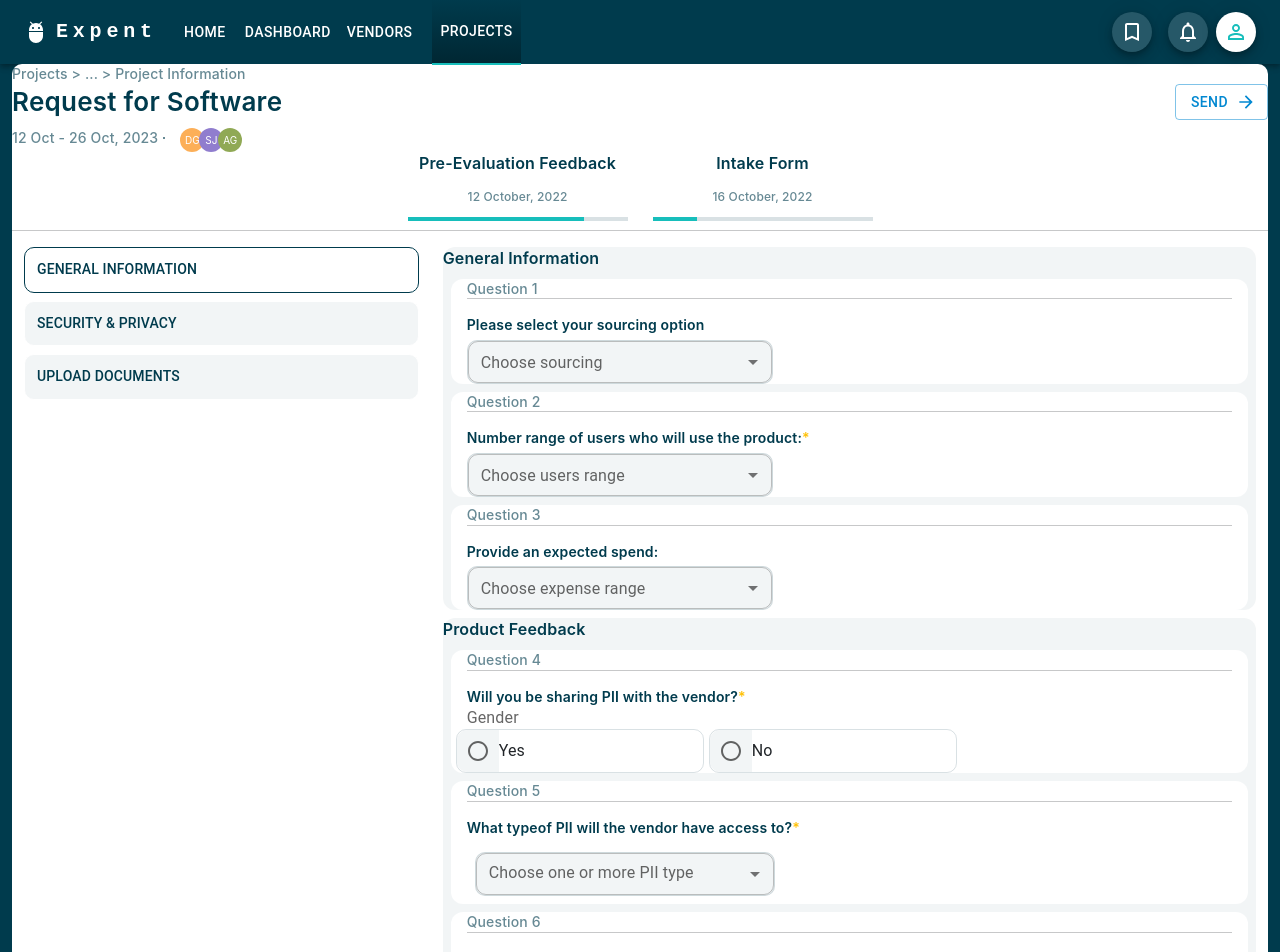
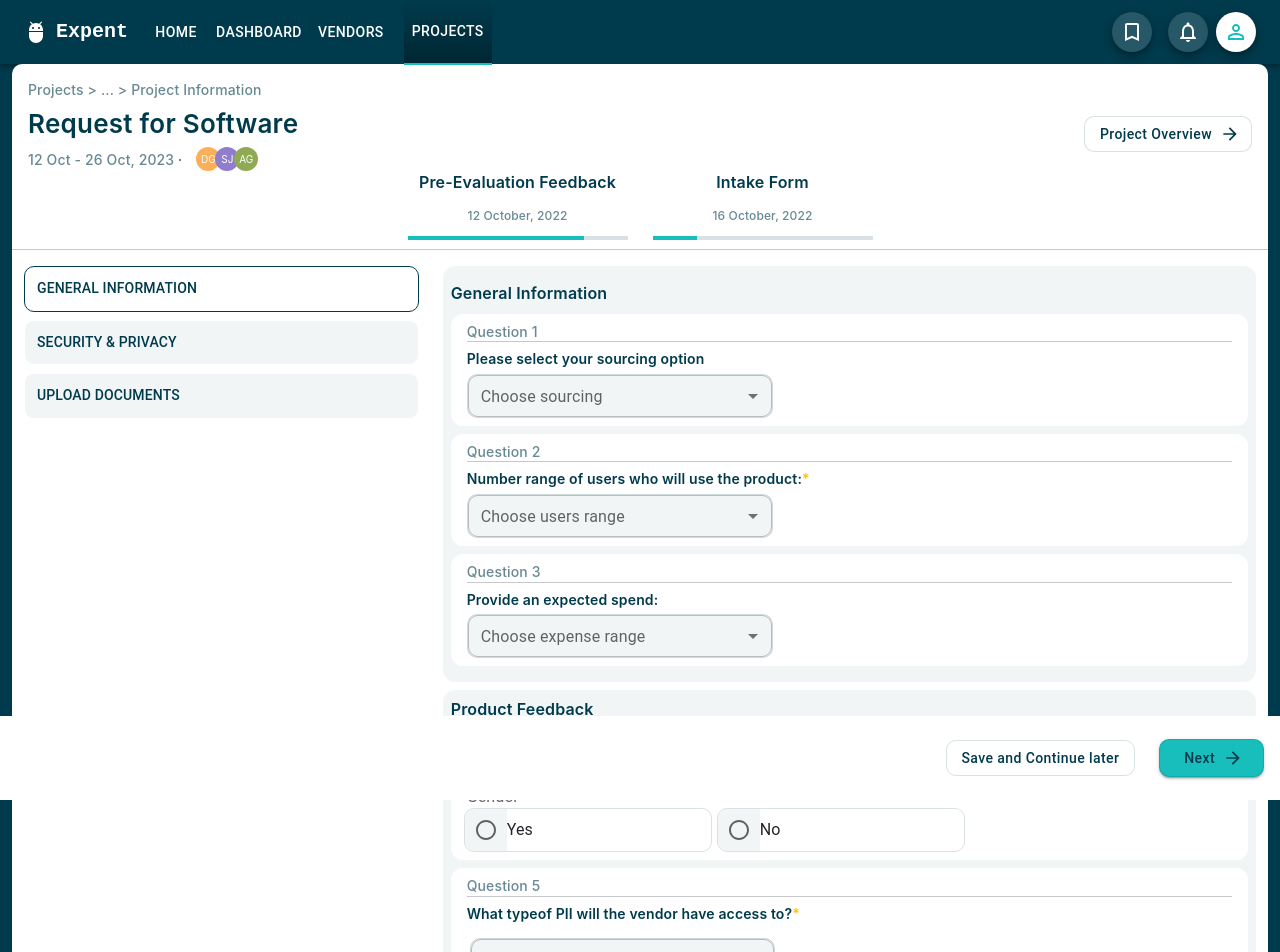
Before and after one commit to vikaschauhan1995/Expent-assignment, a React (Create React App) app: page / in a window 1280 px wide. Shown: the top 952 px of the page. Built offline with nearby package versions, Linux system fonts and the light colour scheme.

Commit message:
project information form page completed with style

```diff
--- /dev/null
+++ b/src/components/ProjectInformationFooter.js
@@ -0,0 +1,25 @@
+import React from 'react';
+import '../style/components/ProjectInformationFooter.css';
+import Button from '@mui/material/Button';
+import ArrowForward from '@mui/icons-material/ArrowForward';
+
+const ProjectInformationFooter = () => {
+  return (
+    <div className="ProjectInformationFooter__container">
+      <div className="ProjectInformationFooter__innerContainer">
+        <div>
+          <Button variant="outlined" className="ProjectInformationFooter__button mx-4" color="info">
+            Save and Continue later
+          </Button>
+        </div>
+        <div>
+          <Button variant="contained" className="ProjectInformationFooter__button filled px-4" color="info" endIcon={<ArrowForward />}>
+            Next
+          </Button>
+        </div>
+      </div>
+    </div>
+  )
+}
+
+export default ProjectInformationFooter
--- a/src/components/ProjectInformationForm.js
+++ b/src/components/ProjectInformationForm.js
@@ -18,22 +18,22 @@ const ProjectInformationForm = () => {
     );
   }) : 'Nop';
   return (
-    <div className="ProjectInformationForm__container">
-      <div className="ProjectInformationForm__page_location">Projects &gt; ... &gt; Project Information</div>
-      <div className="ProjectInformationForm__head">
+    <div className="ProjectInformationForm__container" style={{ marginBottom: '90px' }}>
+      <div className="ProjectInformationForm__page_location p-3">Projects &gt; ... &gt; Project Information</div>
+      <div className="ProjectInformationForm__head mx-3">
         <div className="ProjectInformationForm__head_left">
           <div><h2 className="ProjectInformationForm__heading">Request for Software</h2></div>
           <div className="ProjectInformationForm_date_detail">
             <div className="ProjectInformationForm__dates">12 Oct - 26 Oct, 2023</div>
             <div className="dot"></div>
-            <div className="ProjectInformationForm_short_names">
+            <div className="ProjectInformationForm_short_names" style={{ marginTop: '-3px' }}>
               {shortNameBadge}
             </div>
           </div>
         </div>
         <div className="ProjectInformationForm__head_right">
-          <Button variant="outlined" color="info" endIcon={<ArrowForward />}>
-            Send
+          <Button variant="outlined" className="ProjectInformationForm__button" color="info" endIcon={<ArrowForward />}>
+            Project Overview
           </Button>
         </div>
       </div>
--- a/src/components/ProjectInformationFormWithFields.js
+++ b/src/components/ProjectInformationFormWithFields.js
@@ -9,92 +9,93 @@ import SearchOutlinedIcon from '@mui/icons-material/SearchOutlined';
 const ProjectInformationFormWithFields = () => {
   return (
     <div className="ProjectInformationFormWithFields__container">
-      <div className="faded_container">
-        <div className="ProjectInformationFormWithFields__heading">General Information</div>
-        <div className="white_container m-2">
-          <div className="mx-3">
+      <div className="faded_container py-2 mb-2">
+        <div className="ProjectInformationFormWithFields__heading p-2">General Information</div>
+        <div className="white_container mx-2">
+          <div className="mx-3 py-2">
             <div className="light_label">
               Question 1
             </div>
             <hr style={{ marginTop: '0px' }} />
-            <div className="dark_label">
+            <div className="dark_label" style={{ marginTop: '-9px' }}>
               Please select your sourcing option
             </div>
             <SelectOption label="Choose sourcing" />
           </div>
         </div>
         <div className="white_container m-2">
-          <div className="mx-3">
+          <div className="mx-3 py-2">
             <div className="light_label">
               Question 2
             </div>
             <hr style={{ marginTop: '0px' }} />
-            <div className="dark_label">
+            <div className="dark_label" style={{ marginTop: '-9px' }}>
               Number range of users who will use the product:<span className="text-warning">*</span>
             </div>
             <SelectOption label="Choose users range" />
           </div>
         </div>
         <div className="white_container m-2">
-          <div className="mx-3">
+          <div className="mx-3 py-2">
             <div className="light_label">
               Question 3
             </div>
             <hr style={{ marginTop: '0px' }} />
-            <div className="dark_label">
+            <div className="dark_label" style={{ marginTop: '-9px' }}>
               Provide an expected spend:
             </div>
             <SelectOption label="Choose expense range" />
           </div>
         </div>
       </div>
-      <div className="faded_container">
-        <div className="ProjectInformationFormWithFields__heading">Product Feedback</div>
+      <div className="faded_container py-2 mb-2">
+        <div className="ProjectInformationFormWithFields__heading px-2">Product Feedback</div>
         <div className="white_container m-2">
-          <div className="mx-3">
+          <div className="mx-3 py-2">
             <div className="light_label">
               Question 4
             </div>
             <hr style={{ marginTop: '0px' }} />
-            <div className="dark_label">
+            <div className="dark_label" style={{ marginTop: '-9px' }}>
               Will you be sharing PII with the vendor?<span className="text-warning">*</span>
             </div>
             <RadioGroupComponent />
           </div>
         </div>
         <div className="white_container m-2">
-          <div className="mx-3">
+          <div className="mx-3 pt-2">
             <div className="light_label">
               Question 5
             </div>
             <hr style={{ marginTop: '0px' }} />
-            <div className="dark_label">
+            <div className="dark_label" style={{ marginTop: '-9px' }}>
               What typeof PII will the vendor have access to?<span className="text-warning">*</span>
             </div>
             <MultiSelectOption label="Choose one or more PII type" />
           </div>
         </div>
         <div className="white_container m-2">
-          <div className="mx-3">
+          <div className="mx-3 py-2">
             <div className="light_label">
               Question 6
             </div>
             <hr style={{ marginTop: '0px' }} />
-            <div className="dark_label">
+            <div className="dark_label" style={{ marginTop: '-9px' }}>
               Will the vendor have access to AWS Account?<span className="text-warning">*</span>
             </div>
             <RadioGroupComponent />
           </div>
         </div>
-        <div className="faded_container">
-          <div className="ProjectInformationFormWithFields__heading">Upload Documents</div>
+      </div>
+      <div className="faded_container py-2 mb-2">
+        <div className="ProjectInformationFormWithFields__heading px-2">Upload Documents</div>
         <div className="white_container m-2">
-            <div className="mx-3">
+          <div className="mx-3 py-2">
             <div className="light_label">
               Question 7
             </div>
             <hr style={{ marginTop: '0px' }} />
-              <div className="dark_label">
+            <div className="dark_label pb-2" style={{ marginTop: '-9px' }}>
               Please attach any relevant contract or documents:
             </div>
             <div className="faded_container" style={{ height: '124px' }}>
@@ -111,7 +112,6 @@ const ProjectInformationFormWithFields = () => {
         </div>
       </div>
     </div>
-    </div>
   )
 }
 
--- a/src/components/RadioGroupComponent.js
+++ b/src/components/RadioGroupComponent.js
@@ -14,6 +14,7 @@ const RadioGroupComponent = () => {
         row
         aria-labelledby="demo-row-radio-buttons-group-label"
         name="row-radio-buttons-group"
+        className="mx-2"
       >
         <FormControlLabel className="custom_radio_button" value="yes" control={<Radio className="custom_radio" />} label="Yes" />
         <FormControlLabel className="custom_radio_button" value="no" control={<Radio className="custom_radio" />} label="No" />
--- a/src/components/ResponsiveAppBar.js
+++ b/src/components/ResponsiveAppBar.js
@@ -54,7 +54,7 @@ function ResponsiveAppBar() {
               display: { xs: 'none', md: 'flex' },
               fontFamily: 'monospace',
               fontWeight: 700,
-              letterSpacing: '.3rem',
+              letterSpacing: '.0rem',
               color: 'white',
               textDecoration: 'none',
             }}
@@ -98,7 +98,7 @@ function ResponsiveAppBar() {
               ))}
             </Menu>
           </Box>
-          <AdbIcon sx={{ display: { xs: 'flex', md: 'none' }, mr: 1 }} />
+          <AdbIcon sx={{ display: { xs: 'flex', md: 'none' }, mr: 1 }} style={{ color: 'white' }} />
           <Typography
             variant="h5"
             noWrap
@@ -111,11 +111,11 @@ function ResponsiveAppBar() {
               fontFamily: 'monospace',
               fontWeight: 700,
               letterSpacing: '.3rem',
-              color: 'inherit',
+              color: 'white',
               textDecoration: 'none',
             }}
           >
-            LOGO
+            Expent
           </Typography>
           <Box sx={{ flexGrow: 1, display: { xs: 'none', md: 'flex' } }}>
             {pages.map((page) => {
--- a/src/pages/ProjectInformationIntakeForm.js
+++ b/src/pages/ProjectInformationIntakeForm.js
@@ -1,4 +1,5 @@
 import React from 'react'
+import ProjectInformationFooter from '../components/ProjectInformationFooter';
 import ProjectInformationForm from '../components/ProjectInformationForm';
 import ResponsiveAppBar from '../components/ResponsiveAppBar';
 import '../style/pages/ProjectInformationIntakeForm.css';
@@ -8,6 +9,7 @@ const ProjectInformationIntakeForm = () => {
     <div className="ProjectInformationIntakeForm__container">
       <ResponsiveAppBar />
       <ProjectInformationForm />
+      <ProjectInformationFooter />
     </div>
   )
 }
--- a/src/style/components/MultiSelectOption.css
+++ b/src/style/components/MultiSelectOption.css
@@ -9,4 +9,5 @@
   border: 1px solid rgba(0, 59, 77, 0.15) !important;
   border-radius: 10px !important;
   margin-top: 7px;
+  margin-left: -5px;
 }
--- /dev/null
+++ b/src/style/components/ProjectInformationFooter.css
@@ -0,0 +1,33 @@
+.ProjectInformationFooter__container {
+  position: fixed;
+  bottom: 0;
+  height: 84px;
+  background-color: white;
+  width: 100%;
+}
+
+.ProjectInformationFooter__innerContainer {
+  height: 100%;
+  padding-right: 16px;
+  display: flex;
+  align-items: center;
+  justify-content: flex-end;
+}
+
+.ProjectInformationFooter__button {
+  /* background: #FFFFFF !important; */
+  /* Expent Design System/Dark/Dark 4 */
+
+  border: 1px solid rgba(0, 59, 77, 0.15) !important;
+  border-radius: 10px !important;
+  text-transform: none !important;
+  color: #003B4D !important;
+  font-style: normal;
+  font-weight: 600;
+  font-size: 14px;
+}
+
+.ProjectInformationFooter__button.filled {
+  background-color: #17BEBB !important;
+  color: #003B4D !important;
+}
--- a/src/style/components/ProjectInformationForm.css
+++ b/src/style/components/ProjectInformationForm.css
@@ -33,7 +33,7 @@
   font-size: 26px;
   line-height: 140%;
   /* or 36px */
-
+  margin-top: -10px;
   letter-spacing: 0.01em;
 
   color: #003B4D;
@@ -162,3 +162,16 @@
   flex: none;
   order: 3;
 }
+
+.ProjectInformationForm__button {
+  background: #FFFFFF !important;
+  /* Expent Design System/Dark/Dark 4 */
+
+  border: 1px solid rgba(0, 59, 77, 0.15) !important;
+  border-radius: 10px !important;
+  text-transform: none !important;
+  color: #003B4D !important;
+  font-style: normal;
+  font-weight: 600;
+  font-size: 14px;
+}
```
Lines whose indentation alone changed are shown as unchanged.
